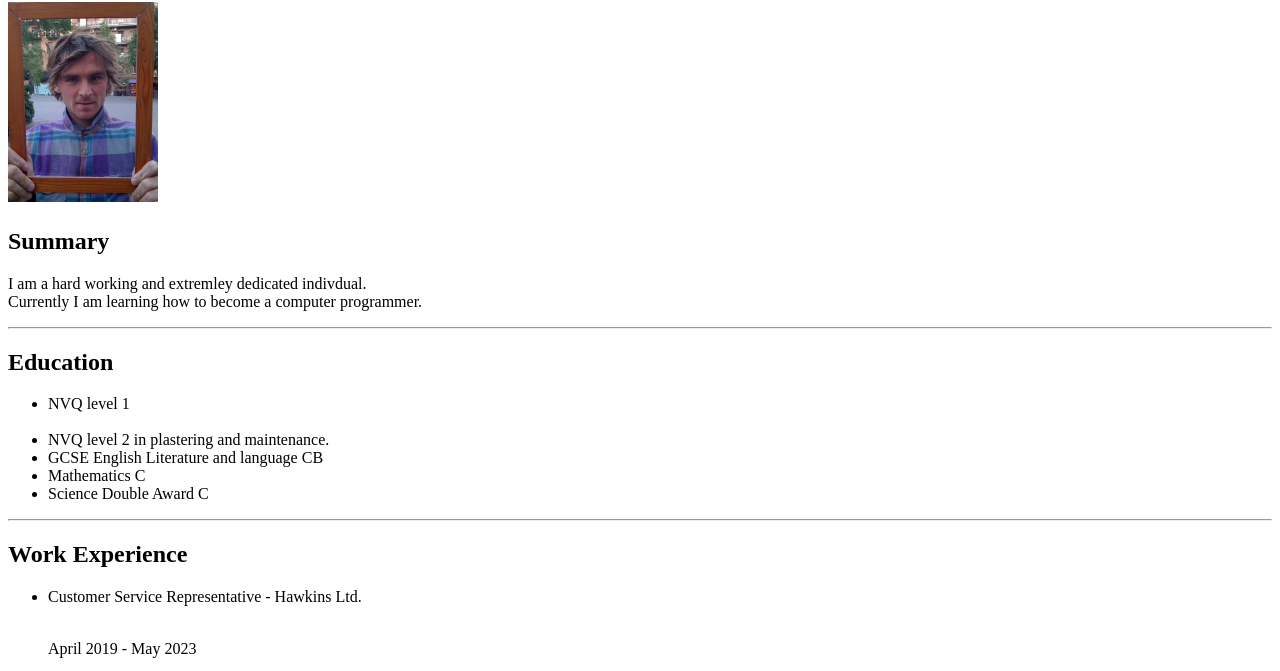
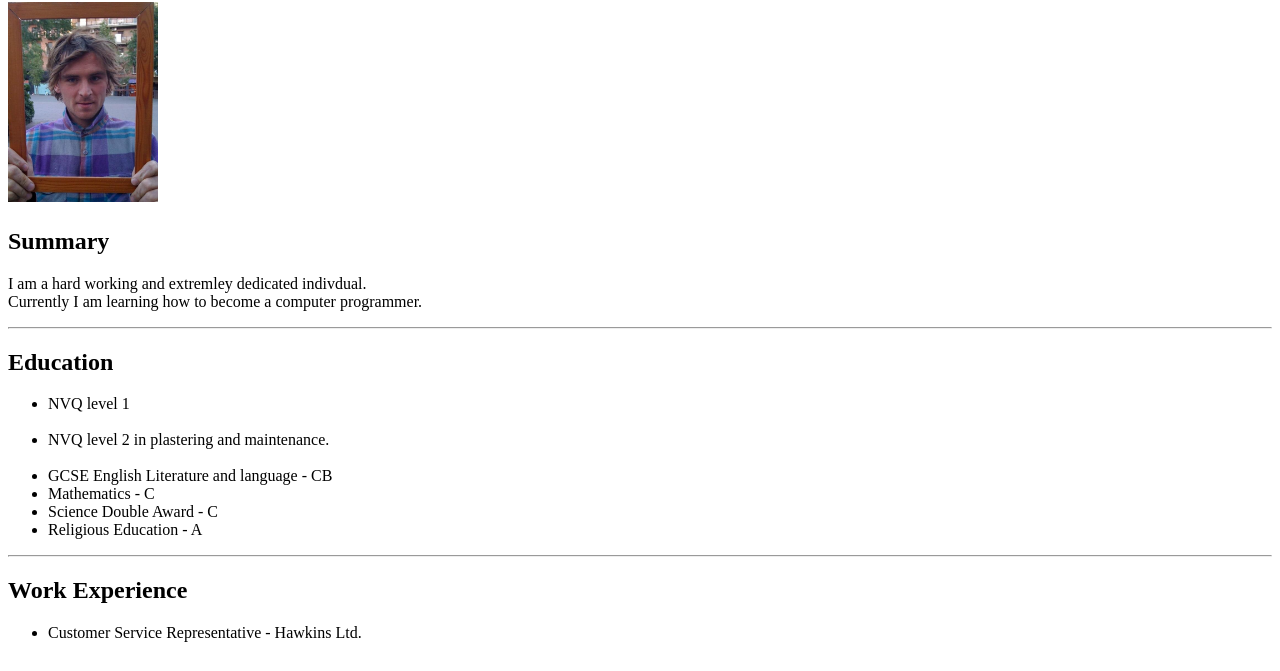
Before and after one commit to Tweek1984/My-Resume, a plain HTML site: page index.html in a window 1280 px wide. Shown: the part 65-736 px from the top of the page. Drawn offline with Linux system fonts and the light colour scheme.

Commit message:
Update index.html

```diff
--- a/index.html
+++ b/index.html
@@ -22,9 +22,11 @@
    <ul>
     <li> NVQ level 1 </li><br/>
     <li>NVQ level 2 in plastering and maintenance.</li>
-    <li>GCSE English Literature and language CB</li>
-    <li>Mathematics C</li>
-    <li>Science Double Award C</li>
+     <br />
+    <li>GCSE English Literature and language - CB</li>
+    <li>Mathematics - C</li>
+    <li>Science Double Award - C</li>
+    <li>Religious Education - A</li>
    </ul>
 
    <hr />
```
